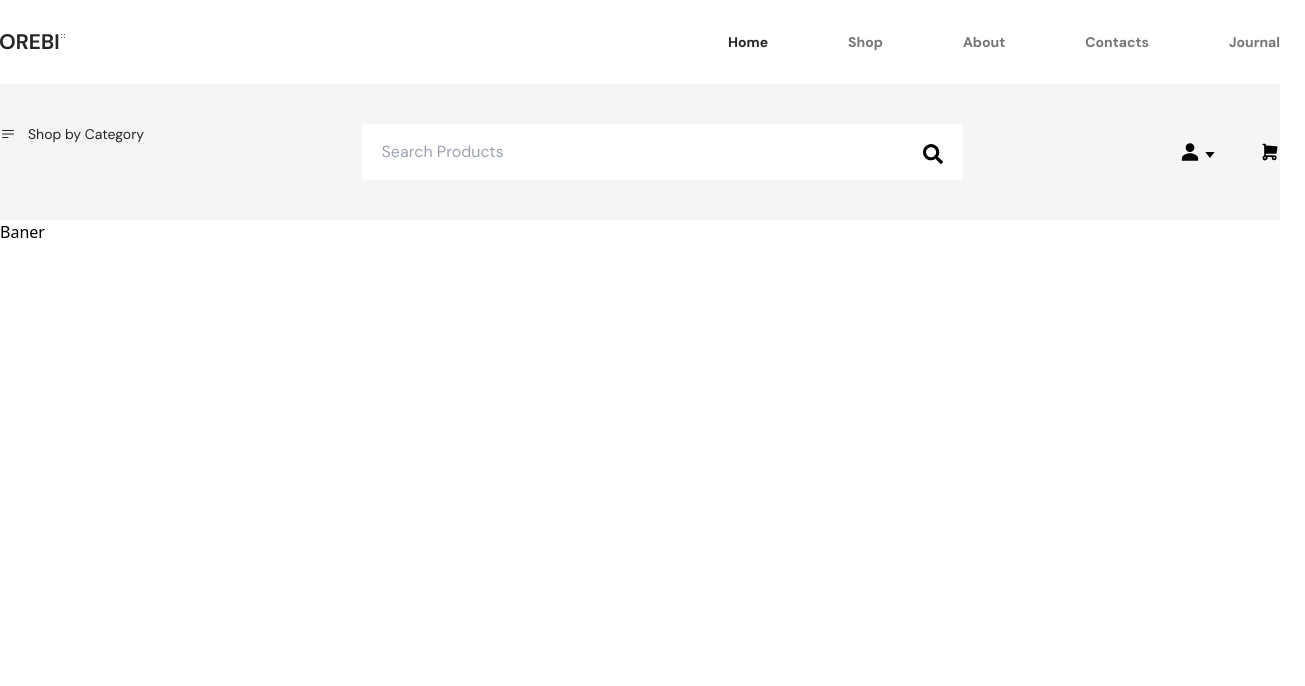
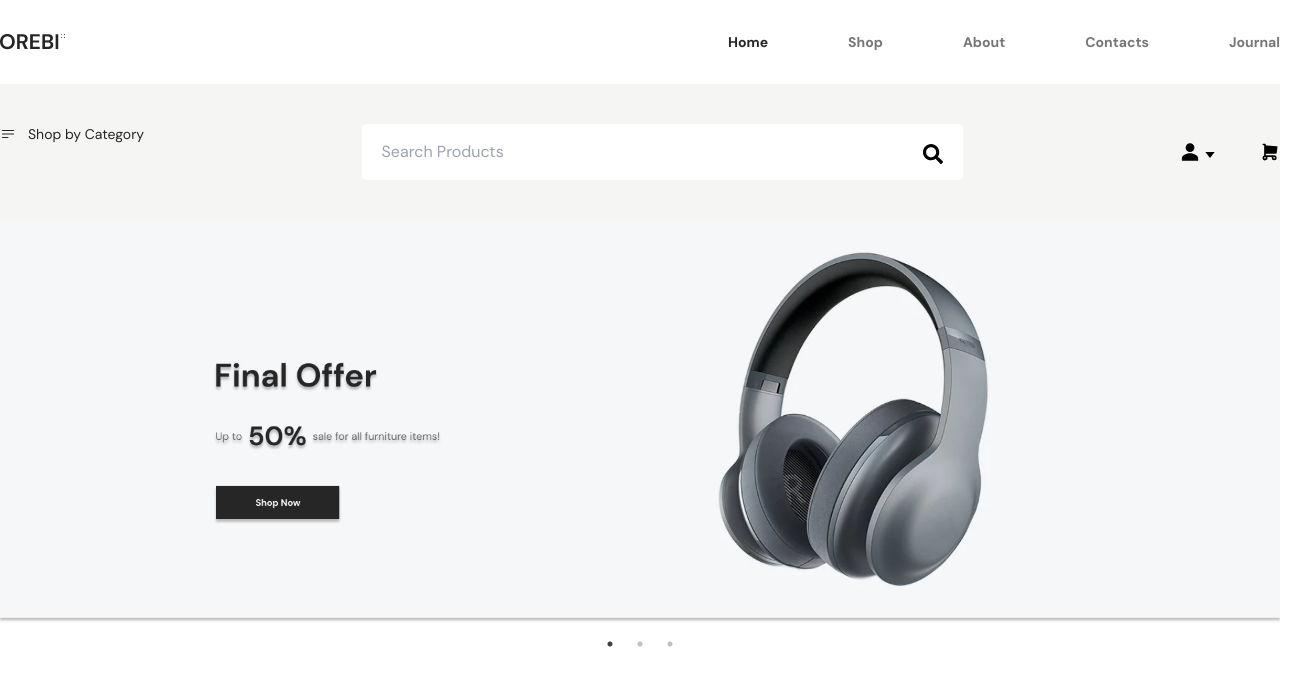
Before and after one commit to RezaualHossenSunny/orebi-_ecommerce, a React (Vite) app: page / in a window 1280 px wide. Shown: the top 686 px of the page, 1305 px wide, since content can reach past the window. Built offline with nearby package versions, Linux system fonts and the light colour scheme.

Commit message:
baner c1 done

```diff
--- a/package.json
+++ b/package.json
@@ -13,7 +13,9 @@
     "react": "^18.2.0",
     "react-dom": "^18.2.0",
     "react-icons": "^5.2.1",
-    "react-router-dom": "^6.23.1"
+    "react-router-dom": "^6.23.1",
+    "react-slick": "^0.30.2",
+    "slick-carousel": "^1.8.1"
   },
   "devDependencies": {
     "@types/react": "^18.2.66",
--- a/src/Component/Baner/Baner.jsx
+++ b/src/Component/Baner/Baner.jsx
@@ -1,8 +1,37 @@
 import React from 'react'
+import Slider from "react-slick";
+import "slick-carousel/slick/slick.css";
+import "slick-carousel/slick/slick-theme.css";
+import baner from '../../assets/baner.png';
+const Baner = () => {
+    const settings = {
+        dots: true,
+        infinite: true,
+        speed: 500,
+        slidesToShow: 1,
+        slidesToScroll: 1
+      };
+  return (
+    <>
 
-const Baner = () => {
-  return (
-    <div>Baner</div>
+      <Slider {...settings}>
+        <div >
+         <img  src={baner} alt='baner'/>
+        </div>
+
+        <div >
+         <img src={baner} alt='baner'/>
+        </div>
+
+        <div >
+         <img src={baner} alt='baner'/>
+        </div>
+
+
+      </Slider>
+
+
+    </>
   )
 }
 
--- a/src/Pages/Home.jsx
+++ b/src/Pages/Home.jsx
@@ -1,10 +1,11 @@
 import React from 'react'
 import Baner from '../Component/Baner/Baner'
+
 
 const Home = () => {
   return (
     <>
-        <Baner/>
+       <Baner/>
     </>
   )
 }
--- a/src/index.css
+++ b/src/index.css
@@ -1,3 +1,7 @@
 @tailwind base;
 @tailwind components;
 @tailwind utilities;
+
+body{
+    overflow-x: hidden;
+}
```
Also changed, not shown: src/assets/baner.png (added), 1 other file (tests, documents, lock files or other folders).
